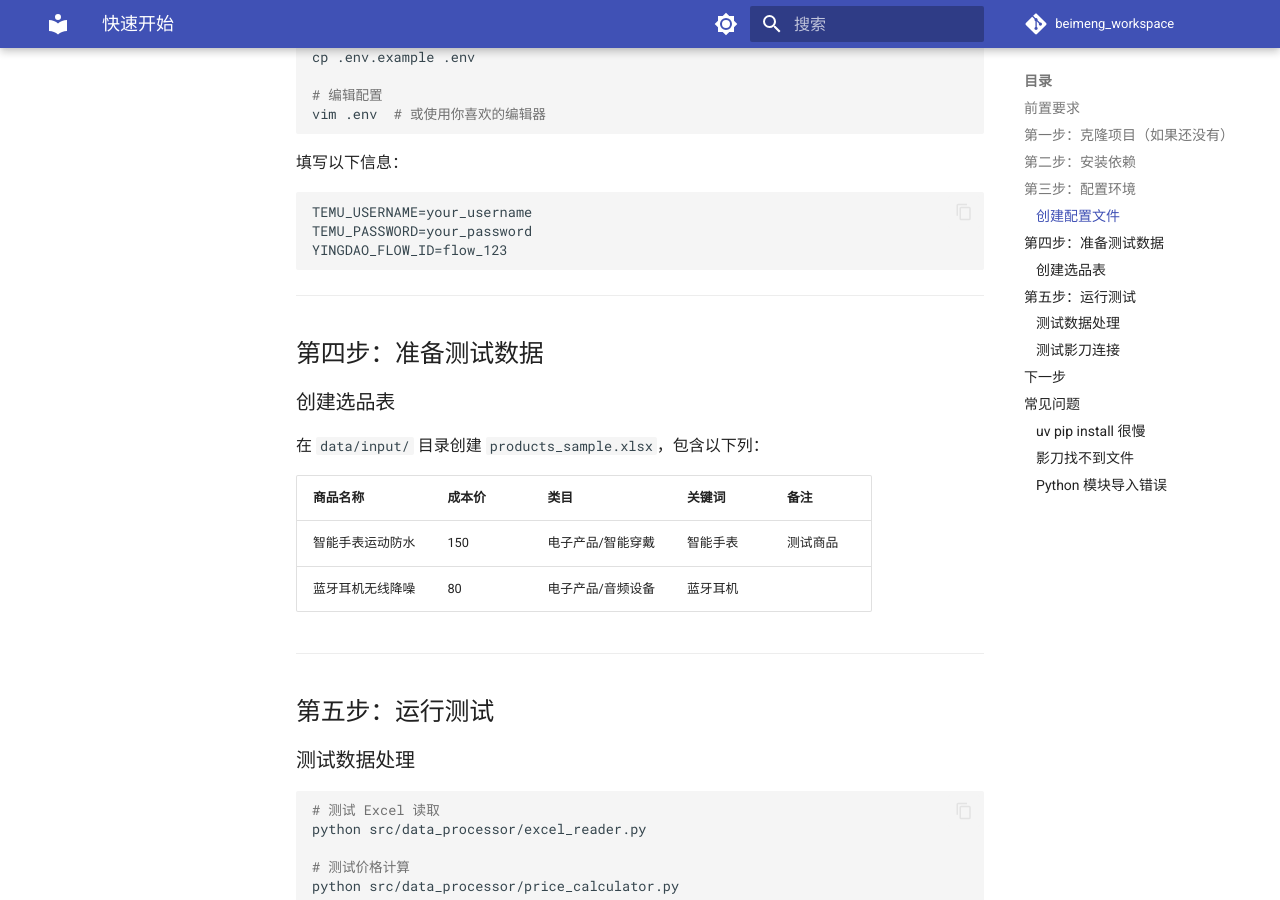
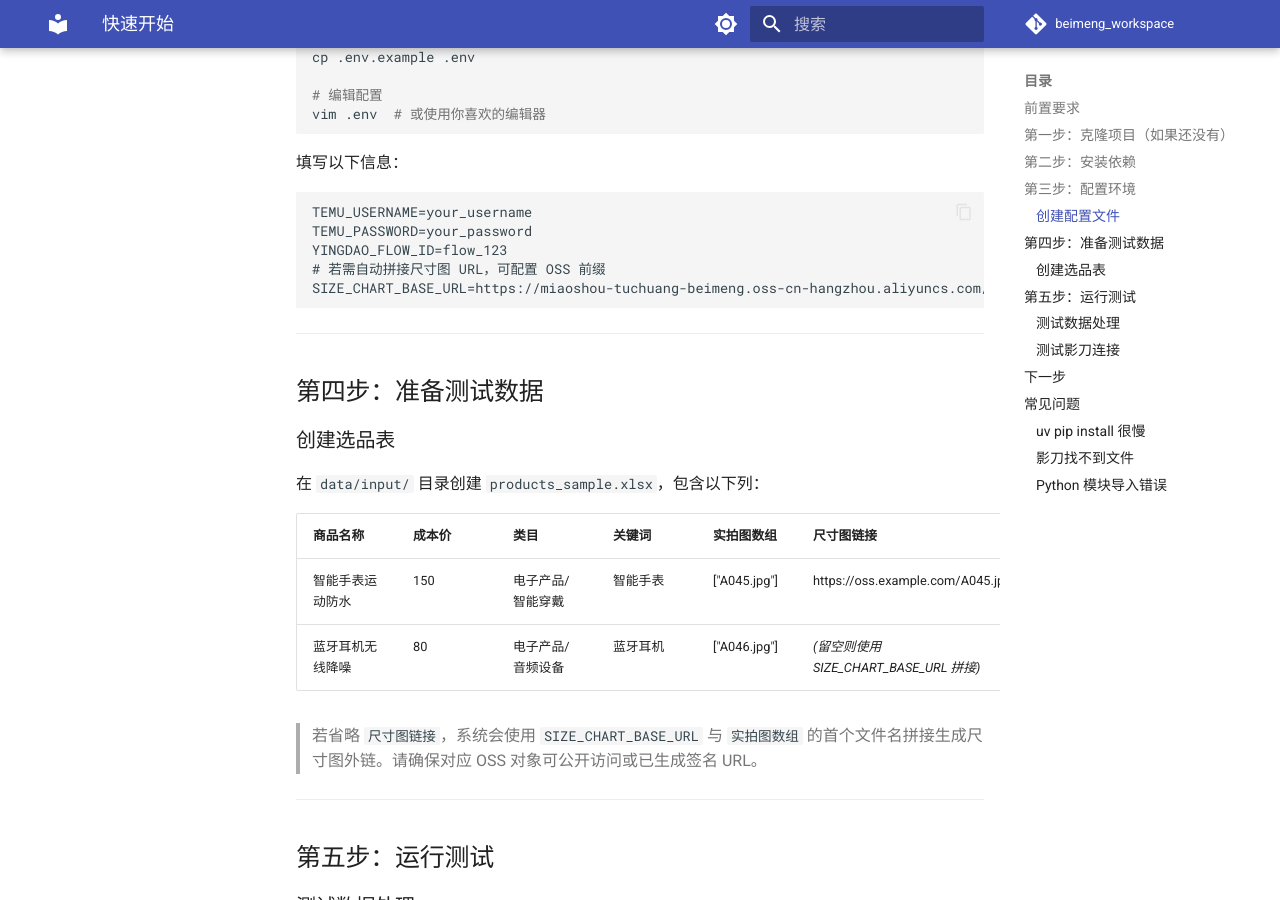
Before and after one commit to GouBuliya/beimeng_workspace, an MkDocs documentation site: the page built from docs/projects/temu-auto-publish/guides/quickstart.md, in a window 1280 px wide and 900 px high, scrolled down 1054 px. Built offline with MkDocs 1.6.1 and Material for MkDocs 9.7.7, drawn with Linux system fonts in a browser that asks for light colours; comment, search, counter and statistics services are not loaded.

Commit message:
docs: 更新尺寸图配置说明

````diff
--- a/docs/projects/temu-auto-publish/guides/quickstart.md
+++ b/docs/projects/temu-auto-publish/guides/quickstart.md
@@ -51,6 +51,8 @@ vim .env  # 或使用你喜欢的编辑器
 TEMU_USERNAME=your_username
 TEMU_PASSWORD=your_password
 YINGDAO_FLOW_ID=flow_123
+# 若需自动拼接尺寸图 URL，可配置 OSS 前缀
+SIZE_CHART_BASE_URL=https://miaoshou-tuchuang-beimeng.oss-cn-hangzhou.aliyuncs.com/10月新品可推/
 ```
 
 ---
@@ -61,10 +63,12 @@ YINGDAO_FLOW_ID=flow_123
 
 在 `data/input/` 目录创建 `products_sample.xlsx`，包含以下列：
 
-| 商品名称 | 成本价 | 类目 | 关键词 | 备注 |
-|---------|--------|------|--------|------|
-| 智能手表运动防水 | 150 | 电子产品/智能穿戴 | 智能手表 | 测试商品 |
-| 蓝牙耳机无线降噪 | 80 | 电子产品/音频设备 | 蓝牙耳机 | |
+| 商品名称 | 成本价 | 类目 | 关键词 | 实拍图数组 | 尺寸图链接 | 备注 |
+|---------|--------|------|--------|------------|------------|------|
+| 智能手表运动防水 | 150 | 电子产品/智能穿戴 | 智能手表 | ["A045.jpg"] | https://oss.example.com/A045.jpg | 测试商品 |
+| 蓝牙耳机无线降噪 | 80 | 电子产品/音频设备 | 蓝牙耳机 | ["A046.jpg"] | *(留空则使用 SIZE_CHART_BASE_URL 拼接)* | |
+
+> 若省略 `尺寸图链接`，系统会使用 `SIZE_CHART_BASE_URL` 与 `实拍图数组` 的首个文件名拼接生成尺寸图外链。请确保对应 OSS 对象可公开访问或已生成签名 URL。
 
 ---
 
````
Also changed, not shown: apps/temu-auto-publish/README.md (+10 -0 lines), apps/temu-auto-publish/docs/SELECTION_FORMAT.md (+8 -7 lines), docs/projects/temu-auto-publish/guides/data-format.md (+4 -0 lines).
